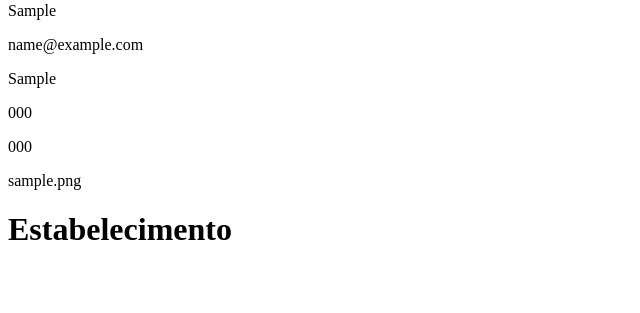
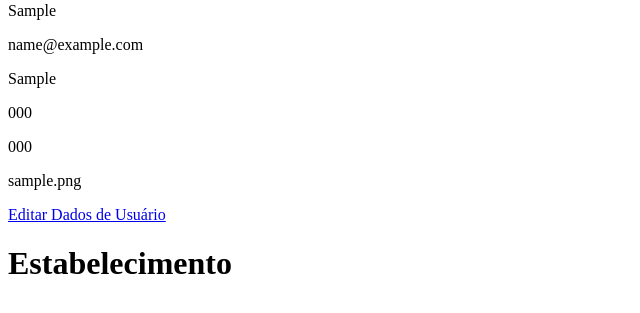
Before and after one commit to LeonardoMoers/project-food, a Django app: page /perfil/ in a window 1280 px wide. Shown: the part 138-451 px from the top of the page, without its empty margins (0-640 px from the left). Run offline with Django 3.2, Linux system fonts and the light colour scheme; a user stored in the database is signed in; tables that the repository leaves empty hold one stand-in row (values such as "Sample post").

Commit message:
Criação do link da página de perfil de usuário para edição de usuário

```diff
--- a/project/QuentinhaFood/templates/usuario/perfil_usuario.html
+++ b/project/QuentinhaFood/templates/usuario/perfil_usuario.html
@@ -15,7 +15,7 @@
     <p>{{usuario.imagem_usuario}}</p>
 </div>
 <div>
-	<a href="{% url 'update_usuario/{{ usuario.id }}' %}"></a>
+	<a href="{% url 'update_usuario' usuario.id %}">Editar Dados de Usuário</a>
 </div>
 
 {% if estabelecimento %}
```
Also changed, not shown: project/media/images/usuario/cao.jpg (added), project/media/images/usuario/cao_J0iVRB9.jpg (added).
